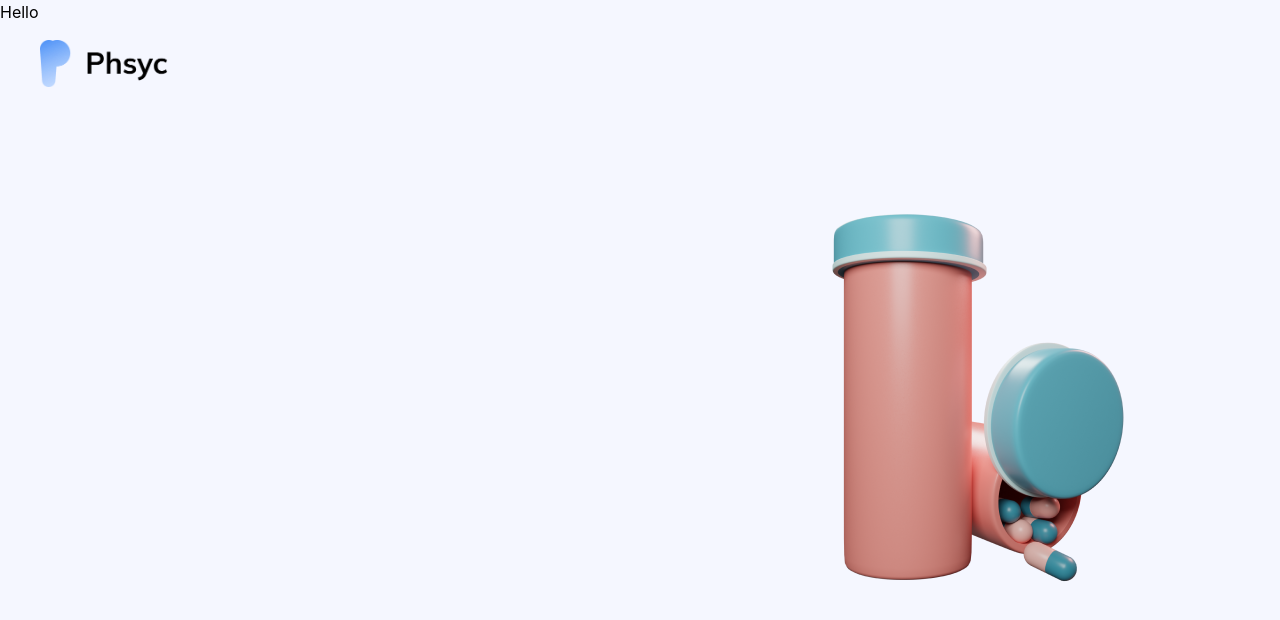
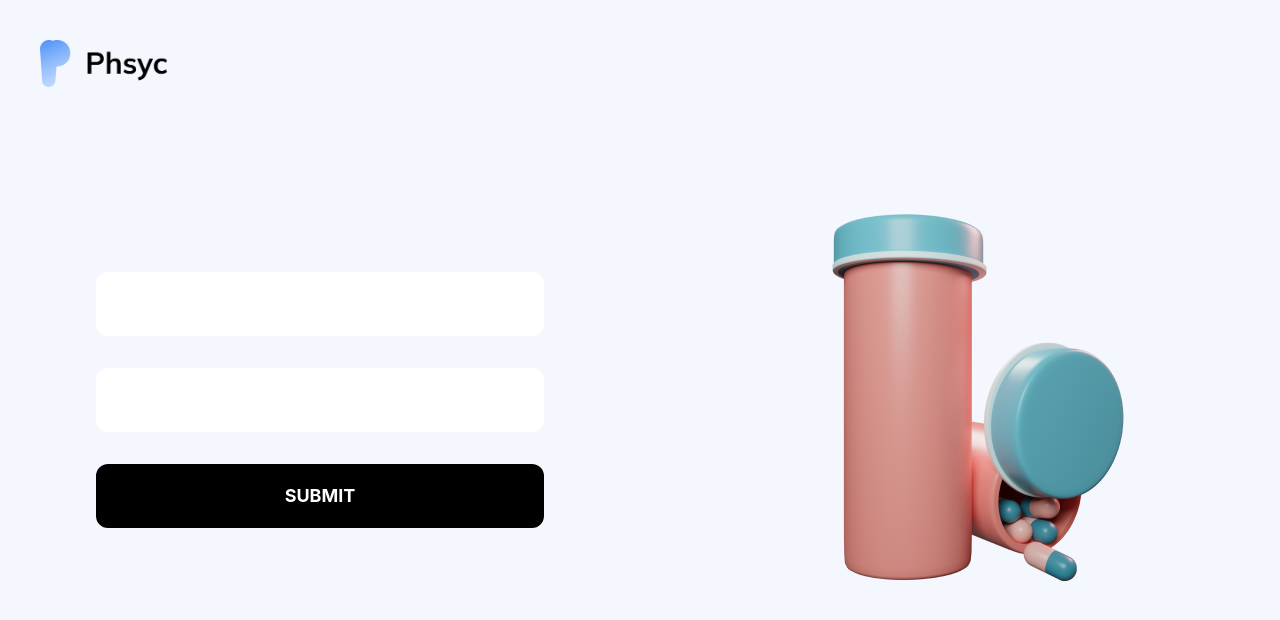
Before and after one commit to harshgoel05/physc, a React (Create React App) app in the folder client/: page / in a window 1280 px wide. Shown: the top 620 px of the page. Built offline with nearby package versions, Linux system fonts and the light colour scheme.

Commit message:
✨ Add button

```diff
--- a/client/src/pages/Login/login.tsx
+++ b/client/src/pages/Login/login.tsx
@@ -2,7 +2,18 @@ import BottomLeft from "../../assets/1.png";
 import TopRight from "../../assets/2.png";
 import Logo from "../../assets/logo.png";
 import Illustration from "../../assets/login_illustration.png";
+import Input from "../../shared/components/InputBox/input";
+import { useState } from "react";
+import Button from "../../shared/components/Button/button";
 export default function Login() {
+  const [data, setData] = useState({
+    username: "",
+    password: "",
+  });
+
+  const onSubmit = async () => {
+    console.log(data);
+  };
   return (
     <div className="bg-lightpurple min-h-screen w-screen relative">
       <img src={Logo} alt="" className="absolute top-10 left-10 w-32 " />
@@ -10,7 +21,23 @@ export default function Login() {
       <img src={TopRight} alt="" className="absolute top-0 right-0 -z-10" />
 
       <div className="flex h-screen">
-        <div className="w-1/2">Hello</div>
+        <div className="w-1/2 flex flex-col justify-center items-center gap-8">
+          <Input
+            value={data.username}
+            data={data}
+            setValue={(e: any) =>
+              setData({ ...data, username: e?.target?.value })
+            }
+          />
+          <Input
+            value={data.password}
+            data={data}
+            setValue={(e: any) =>
+              setData({ ...data, password: e?.target?.value })
+            }
+          />
+          <Button title="Submit" onClick={onSubmit} />
+        </div>
         <div className="w-1/2 flex justify-center items-center">
           <img src={Illustration} alt="" className="3/5" />
         </div>
--- /dev/null
+++ b/client/src/shared/components/Button/button.tsx
@@ -0,0 +1,16 @@
+import React from "react";
+
+export default function Button({ title, onClick }: any) {
+  return (
+    <>
+      <button
+        title={title}
+        className="w-102 h-16 uppercase bg-black rounded-xl text-white font-bold text-lg"
+        onClick={onClick}
+        type="button"
+      >
+        {title}
+      </button>
+    </>
+  );
+}
--- /dev/null
+++ b/client/src/shared/components/Button/index.tsx
@@ -0,0 +1 @@
+export * from "./button";
--- /dev/null
+++ b/client/src/shared/components/InputBox/index.tsx
@@ -0,0 +1 @@
+export * from "./input";
--- /dev/null
+++ b/client/src/shared/components/InputBox/input.tsx
@@ -0,0 +1,12 @@
+export default function Input({ value, setValue }: any) {
+  console.log(value);
+  return (
+    <>
+      <input
+        value={value}
+        onChange={setValue}
+        className="h-16 w-102 outline-none rounded-xl p-8 text-grey"
+      />
+    </>
+  );
+}
--- /dev/null
+++ b/client/src/shared/components/index.tsx
@@ -0,0 +1 @@
+export * from "./InputBox";
--- a/client/tailwind.config.js
+++ b/client/tailwind.config.js
@@ -12,6 +12,9 @@ module.exports = {
       zIndex: {
         "-10": "-10",
       },
+      width: {
+        102: "28rem",
+      },
     },
   },
   variants: {
```
